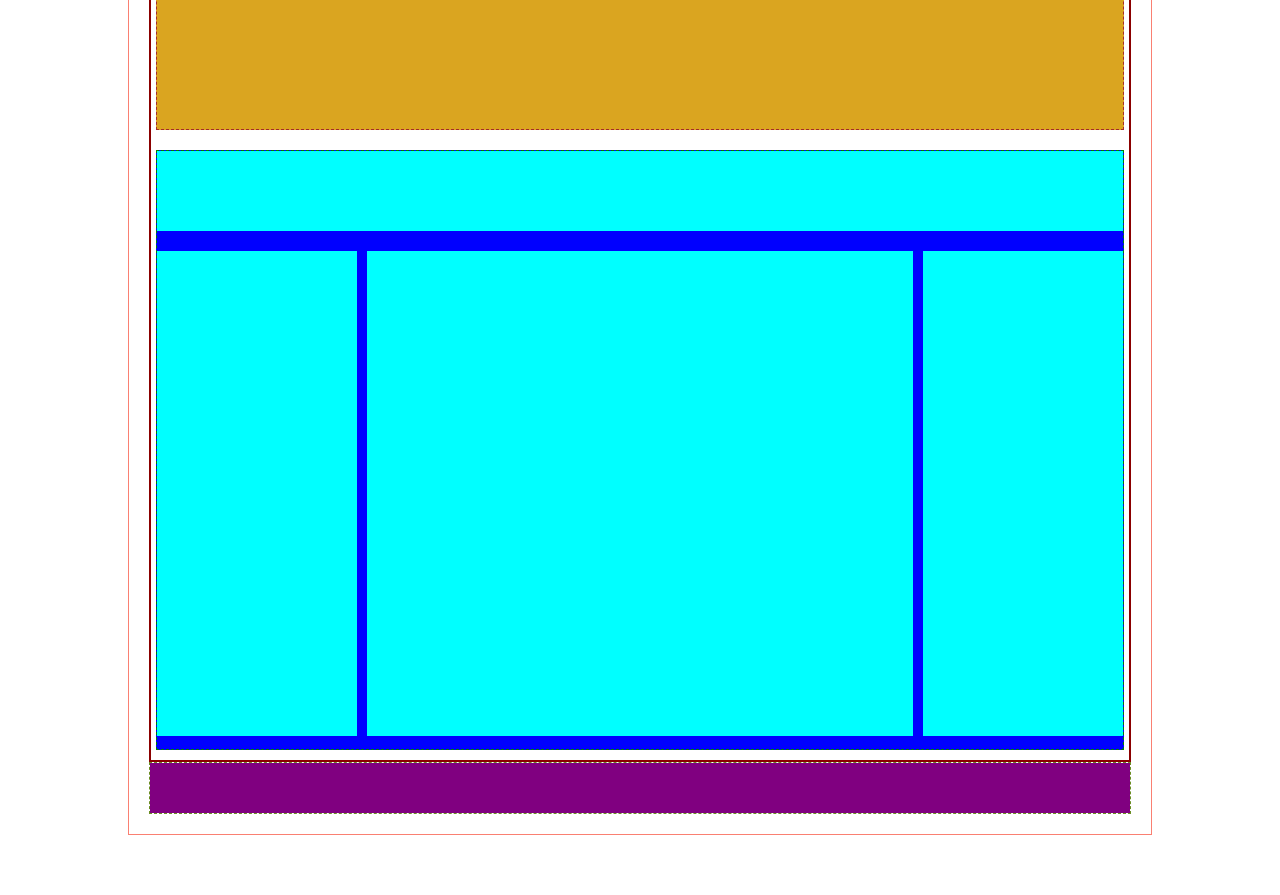
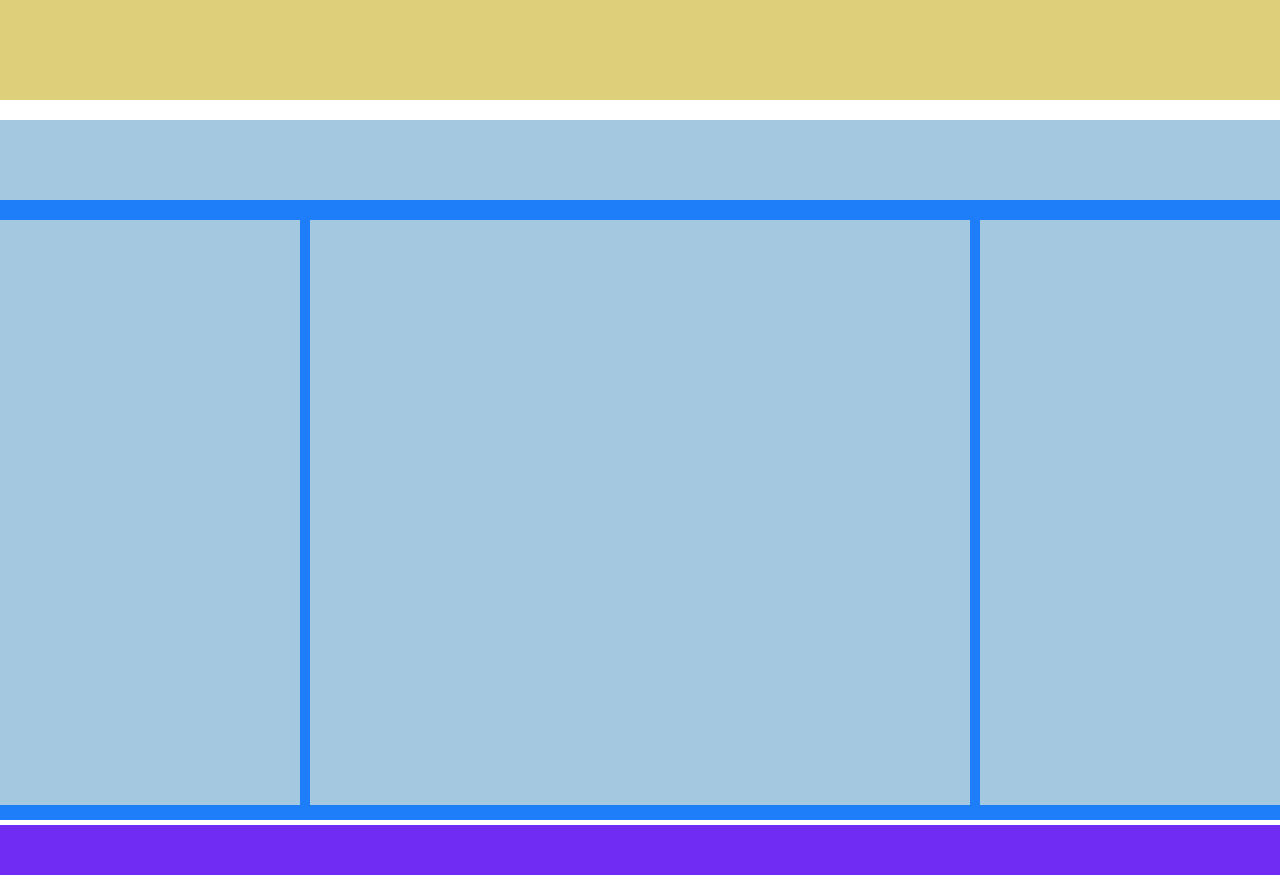
Before and after one commit to dvthnight/htmlcss-struttura-wp, a plain HTML site: page index.html in a window 1280 px wide. Shown: the part 540-1435 px from the top of the page. Before the commit the page ends 1375 px from the top, so only its background shows below. Drawn offline with Linux system fonts and the light colour scheme.

Commit message:
esercizio ultimato senza debug

```diff
--- a/index.html
+++ b/index.html
@@ -8,7 +8,7 @@
     <link rel="stylesheet" href="style.css">
 </head>
 
-<body class="debug">
+<body class="">
 
     <div class="contenitore">
         <header>
--- a/style.css
+++ b/style.css
@@ -11,51 +11,52 @@
 }
 
 .contenitore{
-    max-width: 1024px;
+    max-width: 1440px;
     margin: 0 auto;
 }
 
 .blocco_head{
-    background-color: hotpink;
+    background-color: rgb(215, 120, 220);
     height: 100px;
     margin: 20px 0;
 }
 
 .blocco_sez1{
-    background-color: goldenrod;
+    background-color: rgb(222, 207, 122);
     height: 500px;
     margin-bottom: 20px;
 }
 
 .blocco_sez2{
-    background-color: blue;
-    height: 600px;
+    background-color: rgb(30, 125, 248);
+    height: 700px;
     margin-bottom: 5px;
 }
 
 .blocco_foot{
-    background-color: purple;
+    background-color: rgb(113, 44, 244);
     height: 50px;
+    margin-bottom: 20px;
 }
 
 .blocco_sez2 .superiore{
     height: 80px;
     margin-bottom: 20px;
-    background-color: cyan;
+    background-color: rgb(165, 200, 225);
 }
 
 .col{
-    height: calc(600px - 80px - 20px - 15px);
-    background-color: cyan;
+    height: calc(700px - 80px - 20px - 15px);
+    background-color: rgb(165, 200, 225);
     float: left;
 }
 
 .col_1,.col_3{
-    width: 200px;
+    width: 300px;
 }
 
 .col_2{
-    width: calc(100% - 200px - 200px - 10px - 10px);
+    width: calc(100% - 300px - 300px - 10px - 10px);
 }
 
 .col_1{
```
